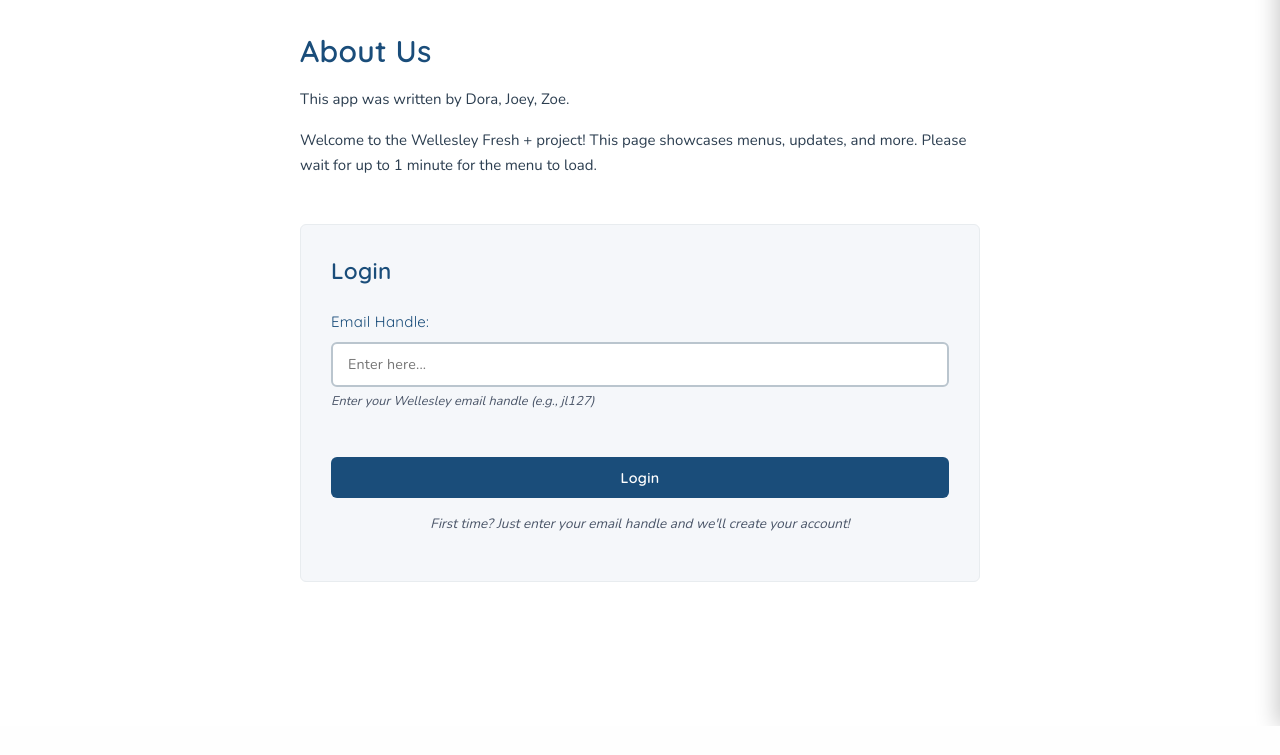
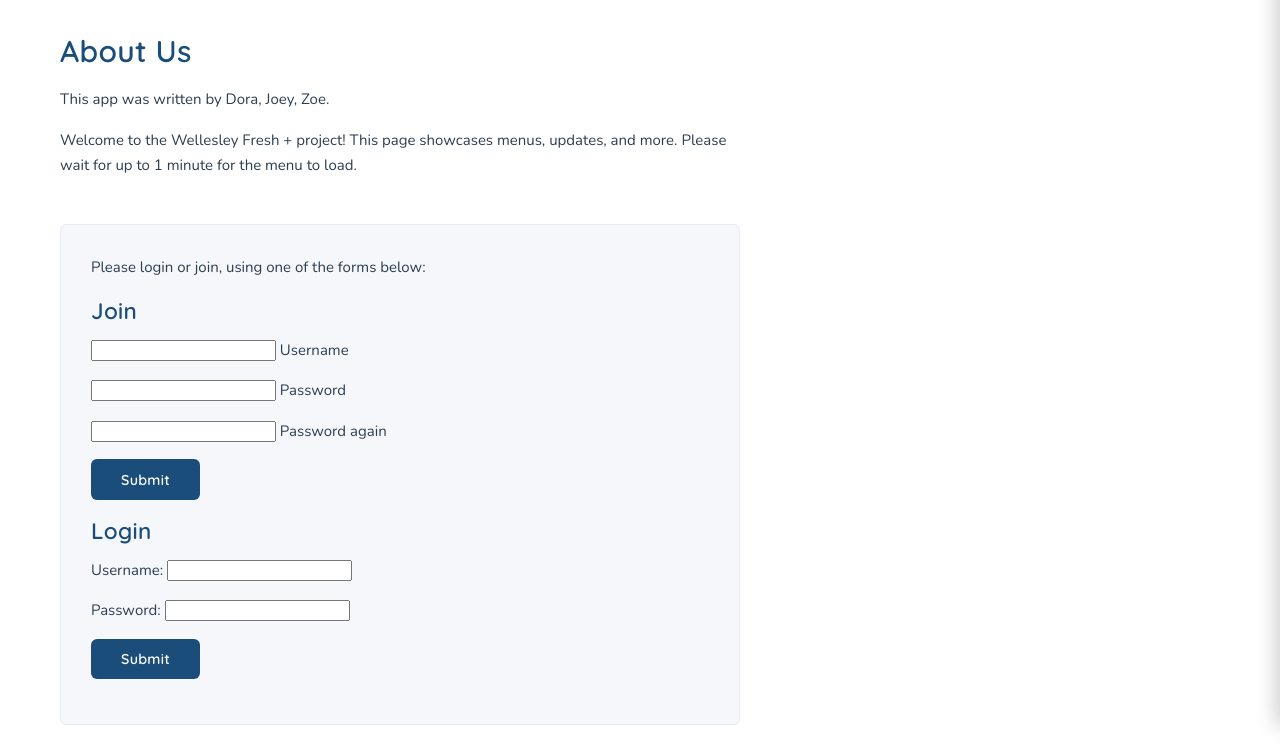
Before and after one commit to Dorajyl/WellesleyFreshPlus, a Flask app: page / in a window 1280 px wide. Shown: the part 74-829 px from the top of the page. Before the commit the page ends 800 px from the top, so only its background shows below. Run offline with Flask 3, Linux system fonts and the light colour scheme.

Commit message:
Added login w/ password functionality

```diff
--- a/app.py
+++ b/app.py
@@ -5,6 +5,7 @@
 import os
 import secrets
 import cs304dbi as dbi
+import cs304login as auth
 import requests
 from datetime import date, datetime, timedelta
 import helper
@@ -185,58 +186,62 @@
 def about():
     return render_template('about.html', page_title='About Us')
 
-# Login and Logout routes
-@app.route('/login/', methods=['GET', 'POST'])
+@app.route('/join/', methods=["POST"])
+def join():
+    """
+    Set up the login page.
+    """
+    username = request.form.get('username')
+    passwd1 = request.form.get('password1')
+    passwd2 = request.form.get('password2')
+    if passwd1 != passwd2:
+        flash('passwords do not match')
+        return redirect( url_for('about'))
+    conn = dbi.connect()
+    (uid, is_dup, other_err) = auth.insert_user(conn, username, passwd1)
+    if other_err:
+        raise other_err
+    if is_dup:
+        flash('Sorry; that username is taken')
+        return redirect( url_for('about'))
+    ## success
+    flash('FYI, you were issued UID {}'.format(uid))
+    session['username'] = username
+    session['uid'] = uid
+    session['logged_in'] = True
+    return redirect( url_for('about'))
+
+@app.route('/login/', methods=["POST"])
 def login():
-    dbi.conf('wfresh_db')
-
-    if request.method == 'POST':
-        email_handle = request.form.get('email_handle', '').strip()
-
-        if not email_handle:
-            flash('Please enter your email handle')
-            return redirect(url_for('about'))
-
-        conn = dbi.connect()
-        cur = conn.cursor()
-
-        # check if user exists with this email handle
-        cur.execute('SELECT uid, name, email FROM users WHERE name = %s OR email = %s OR email LIKE %s',
-                   (email_handle, email_handle, f'{email_handle}@%'))
-        user = cur.fetchone()
-
-        if user is None:
-            # First time login - create new user
-            email = f'{email_handle}@wellesley.edu'
-            cur.execute('''INSERT INTO users (name, email)
-                           VALUES (%s, %s)''',
-                       (email_handle, email))
-            conn.commit()
-            user_id = cur.lastrowid
-
-            # Fetch the newly created user
-            cur.execute('SELECT uid, name, email FROM users WHERE uid = %s', (user_id,))
-            user = cur.fetchone()
-            flash(f'Welcome! Your account has been created. User ID: {user_id}')
-        else:
-            flash(f'Welcome back, {user[1]}!')
-
-        # Store user info in session
-        session['uid'] = user[0]
-        session['name'] = user[1]
-        session['email'] = user[2]
-
-        conn.close()
-        return redirect(url_for('about'))
-
-    # GET request - just redirect to about page
-    return redirect(url_for('about'))
+    """log in and check password"""
+    username = request.form.get('username')
+    passwd = request.form.get('password')
+    conn = dbi.connect()
+    (ok, uid) = auth.login_user(conn, username, passwd)
+    if not ok:
+        flash('login incorrect, please try again or join')
+        return redirect( url_for('about'))
+    ## success
+    print('LOGIN', username)
+    flash('successfully logged in as '+username)
+    session['username'] = username
+    session['uid'] = uid
+    session['logged_in'] = True
+    return redirect( url_for('about'))
 
 @app.route('/logout/')
 def logout():
-    session.clear()
-    flash('You have been logged out')
-    return redirect(url_for('about'))
+    """log out"""
+    if 'username' in session:
+        username = session['username']
+        session.pop('username')
+        session.pop('uid')
+        session.pop('logged_in')
+        flash('You are logged out')
+        return redirect( url_for('about'))
+    else:
+        flash('you are not logged in. Please login or join')
+        return redirect( url_for('about'))
 
 @app.route('/dishdash/', methods=['GET', 'POST'])
 def dishdash():
--- a/static/style.css
+++ b/static/style.css
@@ -1047,7 +1047,7 @@
 
 .about-page {
     max-width: 800px;
-    margin: 0 auto;
+    margin: 0;
     padding: 2rem 4rem;
 }
 
--- a/templates/about.html
+++ b/templates/about.html
@@ -12,25 +12,42 @@
     {% if session.get('uid') %}
       <div class="user-info">
         <h2>Welcome, {{ session.get('name', 'User') }}!</h2>
-                <p>Email: {{ session.get('email') }}</p>
         <p>User ID: {{ session.get('uid') }}</p>
+        {# add more fields if you store them in session, e.g. email #}
         <a href="{{ url_for('logout') }}" class="logout-btn">Logout</a>
       </div>
     {% else %}
-            <div class="login-form-container">
+      <p>Please login or join, using one of the forms below:</p>
+
+      <form id="joinform" action="{{ url_for('join') }}" method="post">
+        <h2>Join</h2>
+        <p><label><input type="text" name="username" required pattern="^\w+$"> Username</label></p>
+        <p><label><input type="password" name="password1" required> Password </label></p>
+        <p><label><input type="password" name="password2" required> Password again </label></p>
+        <p><button type="submit">Submit</button></p>
+      </form>
+
+      <form id="loginform" action="{{ url_for('login') }}" method="post">
         <h2>Login</h2>
-                <form method="POST" action="{{ url_for('login') }}" class="login-form">
-                    <div class="form-group">
-                        <label for="email_handle">Email Handle:</label>
-                        <input type="text" id="email_handle" name="email_handle" required
-                               placeholder="Enter here...">
-                        <small class="form-hint">Enter your Wellesley email handle (e.g., jl127)</small>
-                    </div>
-                    <button type="submit" class="login-btn">Login</button>
+        <p><label>Username: <input type="text" name="username" required pattern="^\w+$"></label></p>
+        <p><label>Password: <input type="password" name="password" required></label></p>
+        <p><button type="submit">Submit</button></p>
       </form>
-                <p class="login-note">First time? Just enter your email handle and we'll create your account!</p>
-            </div>
     {% endif %}
   </div>
 </div>
 {% endblock %}
+
+{% block jquery_scripts %}
+<script>
+$("#joinform").on('submit', function (event) {
+     var pw1 = $(this).find('[name=password1]').val();
+     var pw2 = $(this).find('[name=password2]').val();
+     // should also check for length and common words etc
+     if (pw1 != pw2) {
+         // something more sophisticated than alert would be nice
+         alert("passwords don't match");
+     }
+});
+</script>
+{% endblock %}
```
Also changed, not shown: cs304login.py (added, +60 -0 lines), update_table.sql (added, +46 -0 lines). Lines whose indentation alone changed are shown as unchanged.
